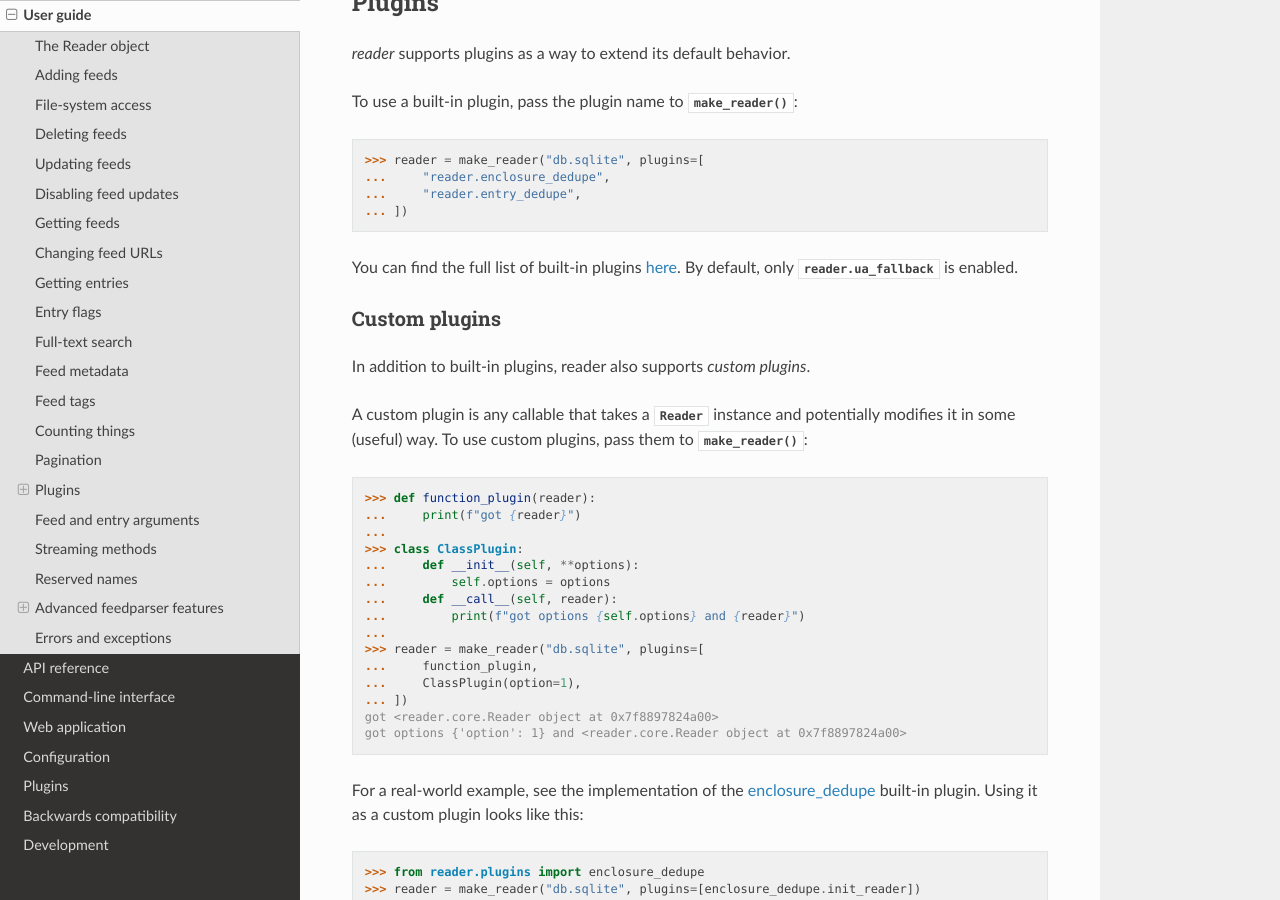
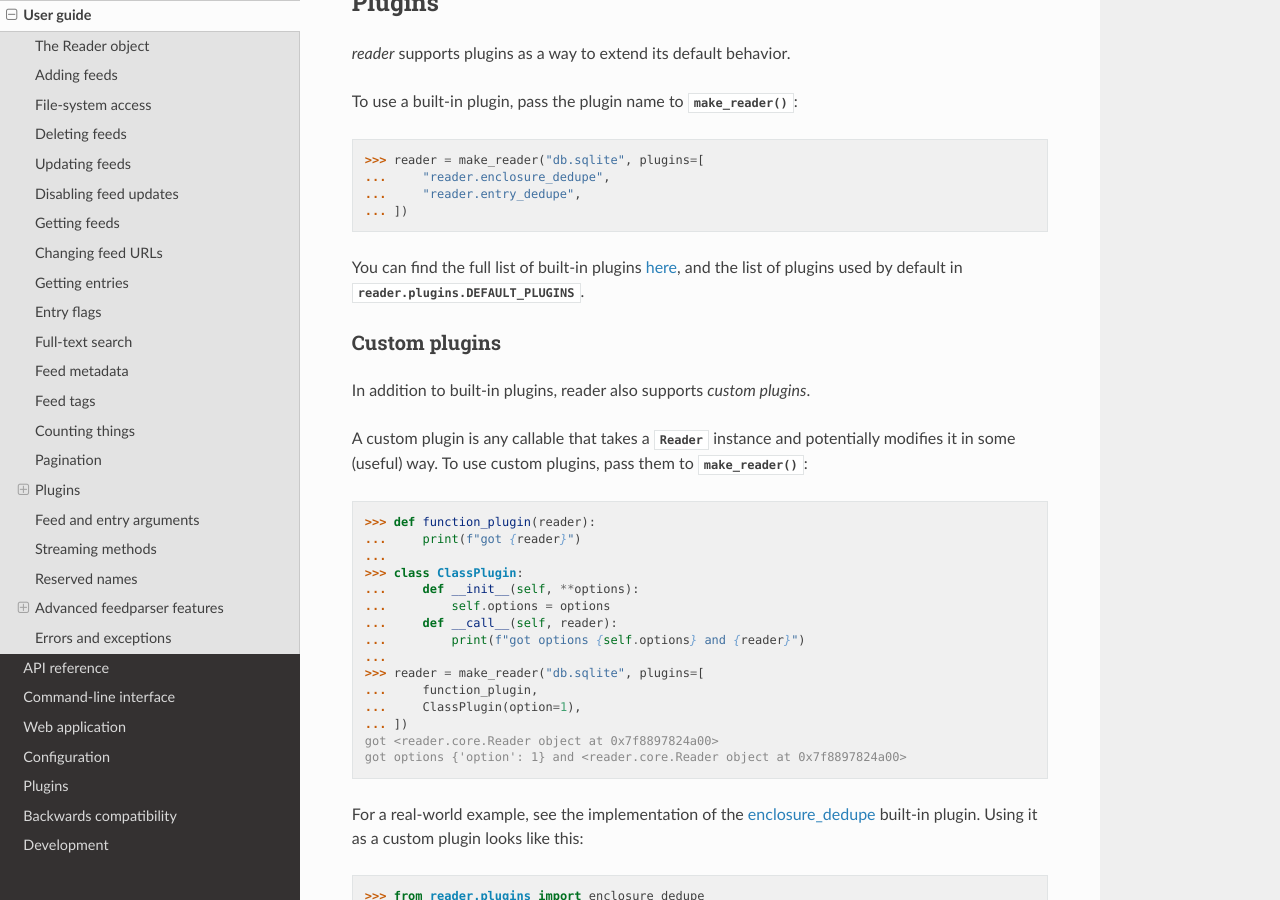
Before and after one commit to Alcides1123/reader, a Sphinx documentation site: the page built from docs/guide.rst, in a window 1280 px wide and 900 px high, scrolled down 9477 px. Built offline with Sphinx 7.4.7 and the Read the Docs theme 2.0.0, drawn with Linux system fonts in a browser that asks for light colours.

Commit message:
Expose reader.plugins.DEFAULT_PLUGINS.
For #267.

```diff
--- a/CHANGES.rst
+++ b/CHANGES.rst
@@ -14,12 +14,13 @@ Unreleased
 * Tags and metadata now share the same namespace.
   See the :ref:`feed-tags` user guide section for details.
   (:issue:`266`)
-* Allow running arbitrary actions before updating feeds
-  via :attr:`~Reader.before_feed_update_hooks`
 * The :mod:`~reader.plugins.mark_as_read` plugin now uses the
   ``.reader.mark-as-read`` metadata for configuration.
   Feeds using the old metadata, ``.reader.mark_as_read``,
   will be migrated automatically on update until `reader` 3.0.
+* Allow running arbitrary actions before updating feeds
+  via :attr:`~Reader.before_feed_update_hooks`.
+* Expose :data:`reader.plugins.DEFAULT_PLUGINS`.
 * Add the :mod:`~reader._plugins.global_metadata` experimental plugin.
 
 
--- a/docs/api.rst
+++ b/docs/api.rst
@@ -149,3 +149,9 @@ Exceptions
 .. autoexception:: InvalidPluginError
 
     Subclass of :exc:`PluginError` and :exc:`ValueError`.
+
+
+Constants
+---------
+
+.. autodata:: reader.plugins.DEFAULT_PLUGINS
--- a/docs/guide.rst
+++ b/docs/guide.rst
@@ -548,8 +548,8 @@ To use a built-in plugin, pass the plugin name to :func:`make_reader`::
     ... ])
 
 
-You can find the full list of built-in plugins :ref:`here <built-in plugins>`.
-By default, only :mod:`reader.ua_fallback <reader.plugins.ua_fallback>` is enabled.
+You can find the full list of built-in plugins :ref:`here <built-in plugins>`,
+and the list of plugins used by default in :data:`reader.plugins.DEFAULT_PLUGINS`.
 
 
 .. _custom plugins:
```
Also changed, not shown: 3 other files.
